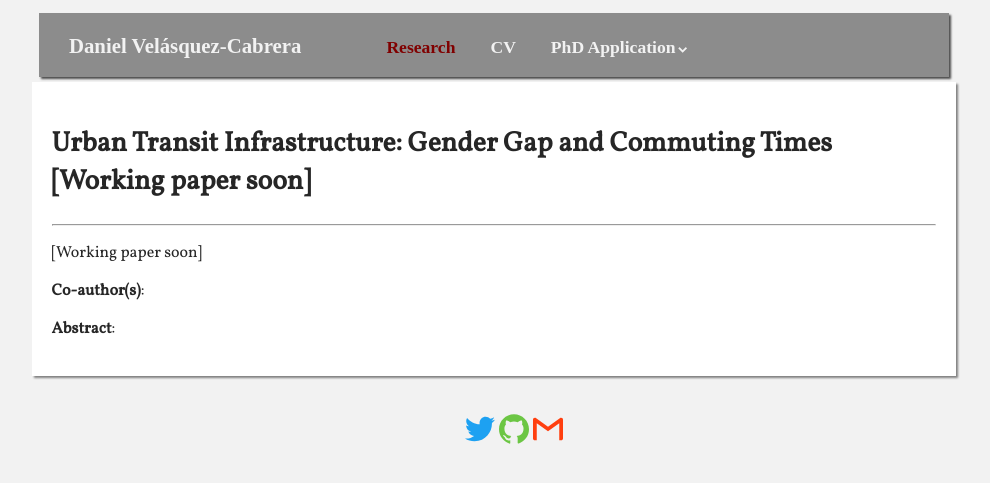
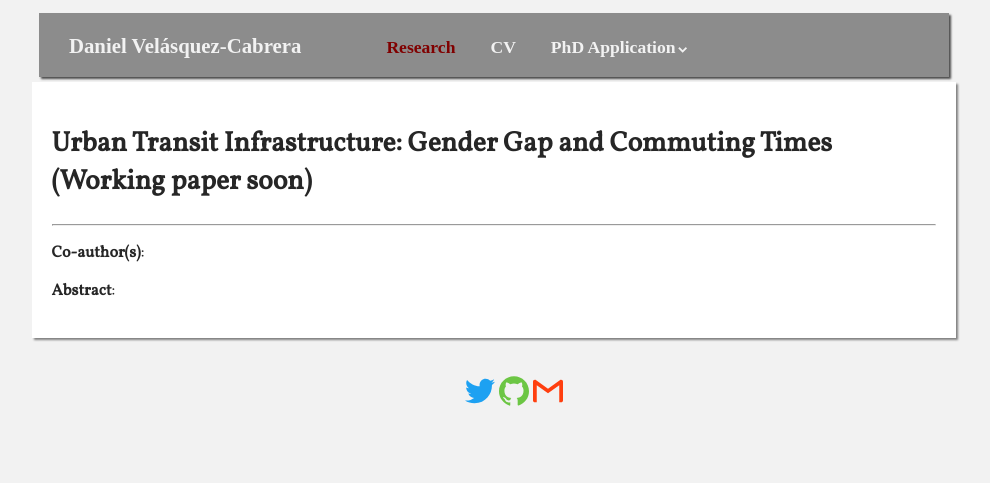
Before and after one commit to dvelasquezc/dvelasquezc.github.io, a Jekyll site: the page built from _research/lima_gender_urban.md, in a window 1280 px wide. Shown: the top 483 px of the page, without its empty margins (146-1136 px from the left). Built offline with Jekyll 4.4.1, drawn with Linux system fonts in a browser that asks for light colours; some web fonts are replaced.

Commit message:
Update peurban and limagenderurban 2

```diff
--- a/_research/lima_gender_urban.md
+++ b/_research/lima_gender_urban.md
@@ -1,5 +1,5 @@
 ---
-title: 'Urban Transit Infrastructure: Gender Gap and Commuting Times [Working paper soon]'
+title: 'Urban Transit Infrastructure: Gender Gap and Commuting Times (Working paper soon)'
 pubstatus: "mimeo"
 journal: "no"
 link: "no"
@@ -11,8 +11,6 @@ order_paper: 4
 layout: page
 #corregir como se ponen pdfs
 ---
-<p>[Working paper soon] </p>
-
 <p><b>Co-author(s)</b>: {{ page.coauthors }} </p>
 
 {% if page.presented != 'no' %}
```
